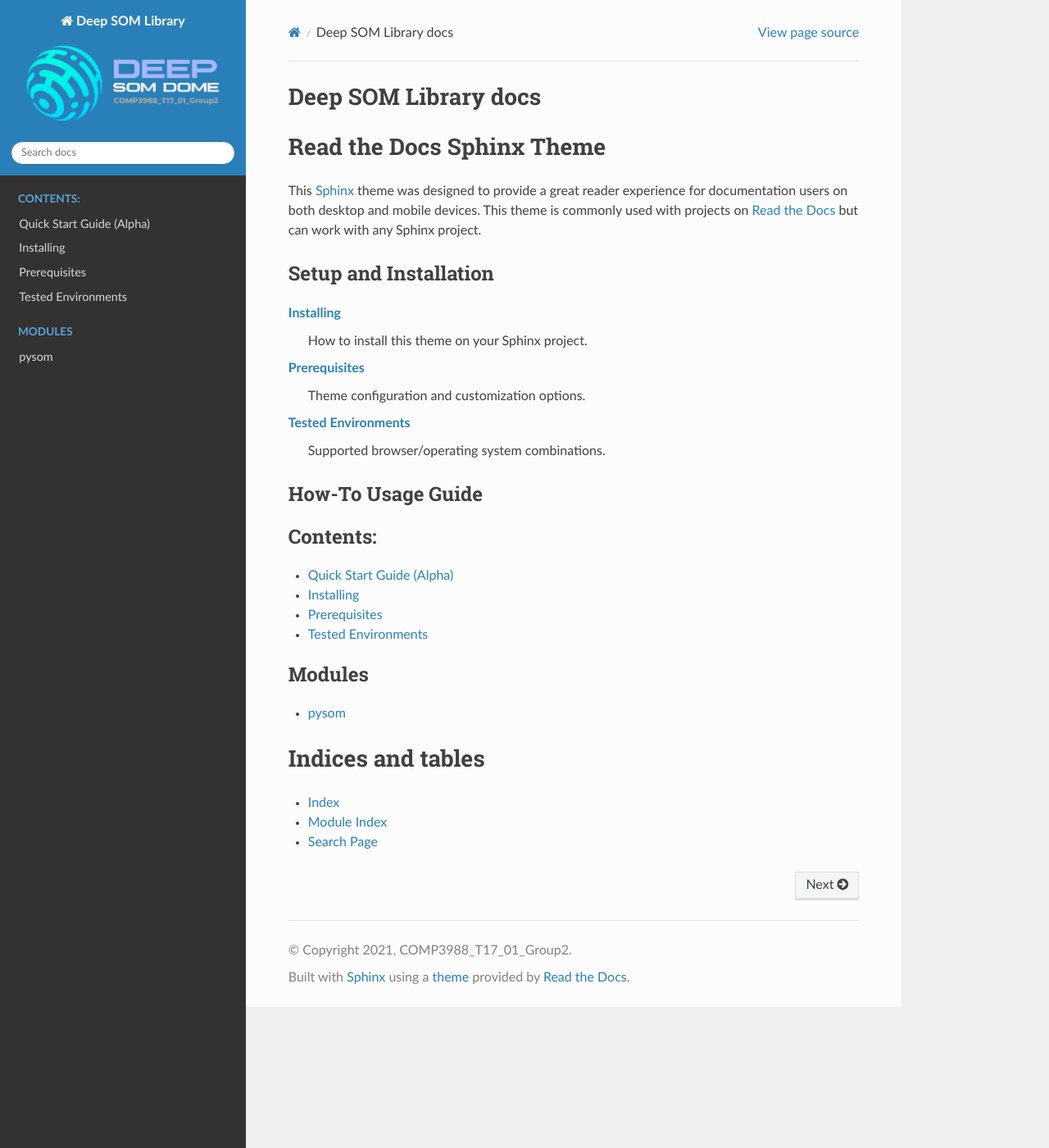
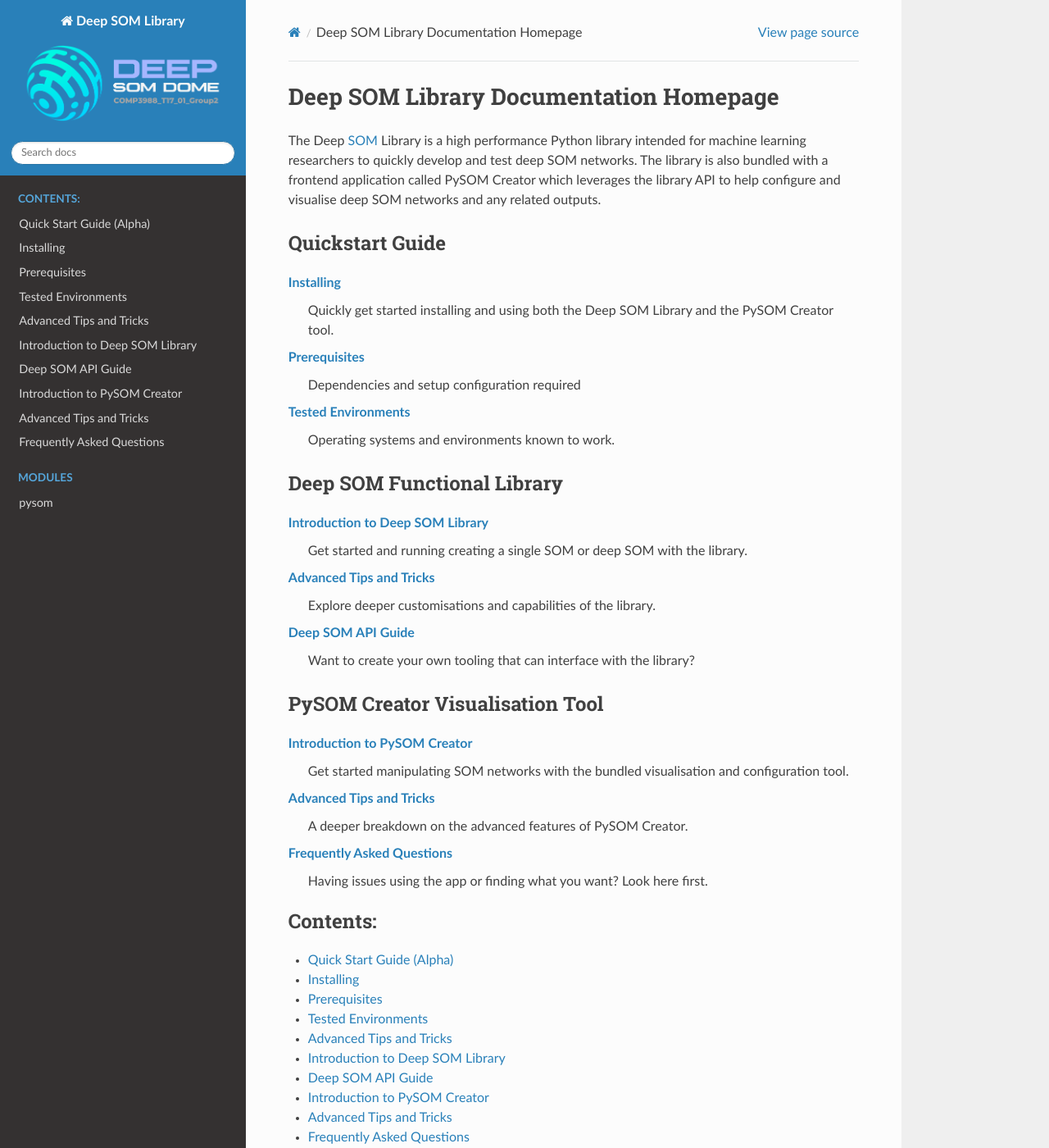
Before and after one commit to takatsuka/DeepSOM, a Sphinx documentation site: the page built from docs/source/index.rst, in a window 1280 px wide and 1400 px high. Shown: the whole window at 82% size. Built offline with Sphinx 7.4.7 and the Read the Docs theme 2.0.0, drawn with Linux system fonts in a browser that asks for light colours.

Commit message:
add new pages to doc

```diff
--- a/docs/source/index.rst
+++ b/docs/source/index.rst
@@ -1,30 +1,52 @@
-Deep SOM Library docs
+Deep SOM Library Documentation Homepage
 ============================================
 
-Read the Docs Sphinx Theme
-==========================
+The Deep `SOM`_ Library is a high performance Python library intended for machine
+learning researchers to quickly develop and test deep SOM networks. The library
+is also bundled with a frontend application called PySOM Creator which leverages
+the library API to help configure and visualise deep SOM networks and any
+related outputs.
 
-This Sphinx_ theme was designed to provide a great reader experience for
-documentation users on both desktop and mobile devices. This theme is commonly
-used with projects on `Read the Docs`_ but can work with any Sphinx project.
+.. _SOM: https://en.wikipedia.org/wiki/Self-organizing_map
 
-.. _Sphinx: http://www.sphinx-doc.org
-.. _Read the Docs: http://www.readthedocs.org
-
-Setup and Installation
+Quickstart Guide
 -----------------------
 
 :doc:`installing`
-    How to install this theme on your Sphinx project.
+    Quickly get started installing and using both the Deep SOM Library and
+    the PySOM Creator tool.
 
 :doc:`prerequisites`
-    Theme configuration and customization options.
+    Dependencies and setup configuration required
 
 :doc:`tested-environments`
-    Supported browser/operating system combinations.
+    Operating systems and environments known to work.
 
-How-To Usage Guide
-----------------------
+
+Deep SOM Functional Library
+---------------------------------
+
+:doc:`som-lib-guide`
+    Get started and running creating a single SOM or deep SOM with the library.
+
+:doc:`som-lib-adv`
+    Explore deeper customisations and capabilities of the library.
+
+:doc:`som-lib-api-guide`
+    Want to create your own tooling that can interface with the library?
+
+PySOM Creator Visualisation Tool
+---------------------------------
+
+:doc:`som-app-guide`
+    Get started manipulating SOM networks with the bundled visualisation and
+    configuration tool.
+
+:doc:`som-app-adv`
+    A deeper breakdown on the advanced features of PySOM Creator.
+
+:doc:`som-app-faq`
+    Having issues using the app or finding what you want? Look here first.
 
 .. toctree::
    :maxdepth: 1
@@ -34,6 +56,12 @@ How-To Usage Guide
    installing
    prerequisites
    tested-environments
+   som-lib-adv
+   som-lib-guide
+   som-lib-api-guide
+   som-app-guide
+   som-app-adv
+   som-app-faq
 
 .. toctree::
    :maxdepth: 1
--- a/docs/source/installing.rst
+++ b/docs/source/installing.rst
@@ -1,2 +1,18 @@
 Installing
 ======================
+
+There are two main methods to get the Deep SOM Library up and running on your
+system.
+
+Installation
+------------------------------------
+
+First, visit the code repository at ``https://bitbucket.org/ChristopherIrving/deep-som-dome``
+and clone it.
+
+You will need to install the dependencies for both the PySOM Creator
+visualisation application and the Deep SOM Library itself if you intend to use
+both. Otherwise follow the respective subheadings below.
+
+Deep SOM Library
++++++++++++++++++++++++++++++++++++
--- a/docs/source/quickstart.rst
+++ b/docs/source/quickstart.rst
@@ -1,17 +1,2 @@
 Quick Start Guide (Alpha)
 =========================
-
-There are two main methods to get the Deep SOM Library up and running on your
-system.
-
-Manual Installation
-------------------------------------
-
-First, visit the code repository at ``https://bitbucket.org/ChristopherIrving/deep-som-dome``
-and clone it.
-
-You will need to install the dependencies for both the visualisation application
-and the Deep SOM Library itself.
-
-Automated Installation
-------------------------------------
--- /dev/null
+++ b/docs/source/som-app-adv.rst
@@ -0,0 +1,2 @@
+Advanced Tips and Tricks
+================================
--- /dev/null
+++ b/docs/source/som-app-faq.rst
@@ -0,0 +1,2 @@
+Frequently Asked Questions
+===============================
--- /dev/null
+++ b/docs/source/som-app-guide.rst
@@ -0,0 +1,2 @@
+Introduction to PySOM Creator
+=====================================
--- /dev/null
+++ b/docs/source/som-lib-adv.rst
@@ -0,0 +1,2 @@
+Advanced Tips and Tricks
+===========================
--- /dev/null
+++ b/docs/source/som-lib-api-guide.rst
@@ -0,0 +1,2 @@
+Deep SOM API Guide
+=========================
--- /dev/null
+++ b/docs/source/som-lib-guide.rst
@@ -0,0 +1,2 @@
+Introduction to Deep SOM Library
+============================================
```
